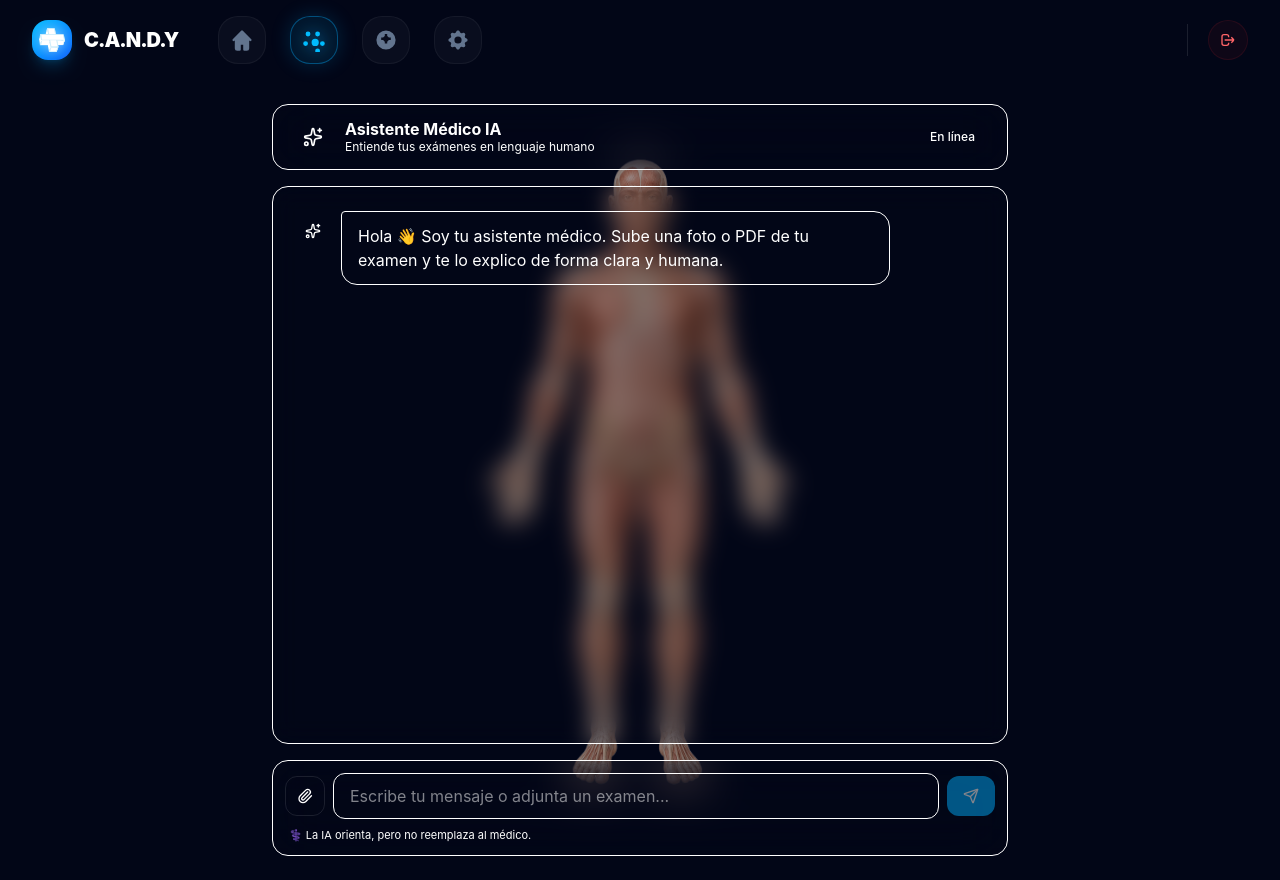
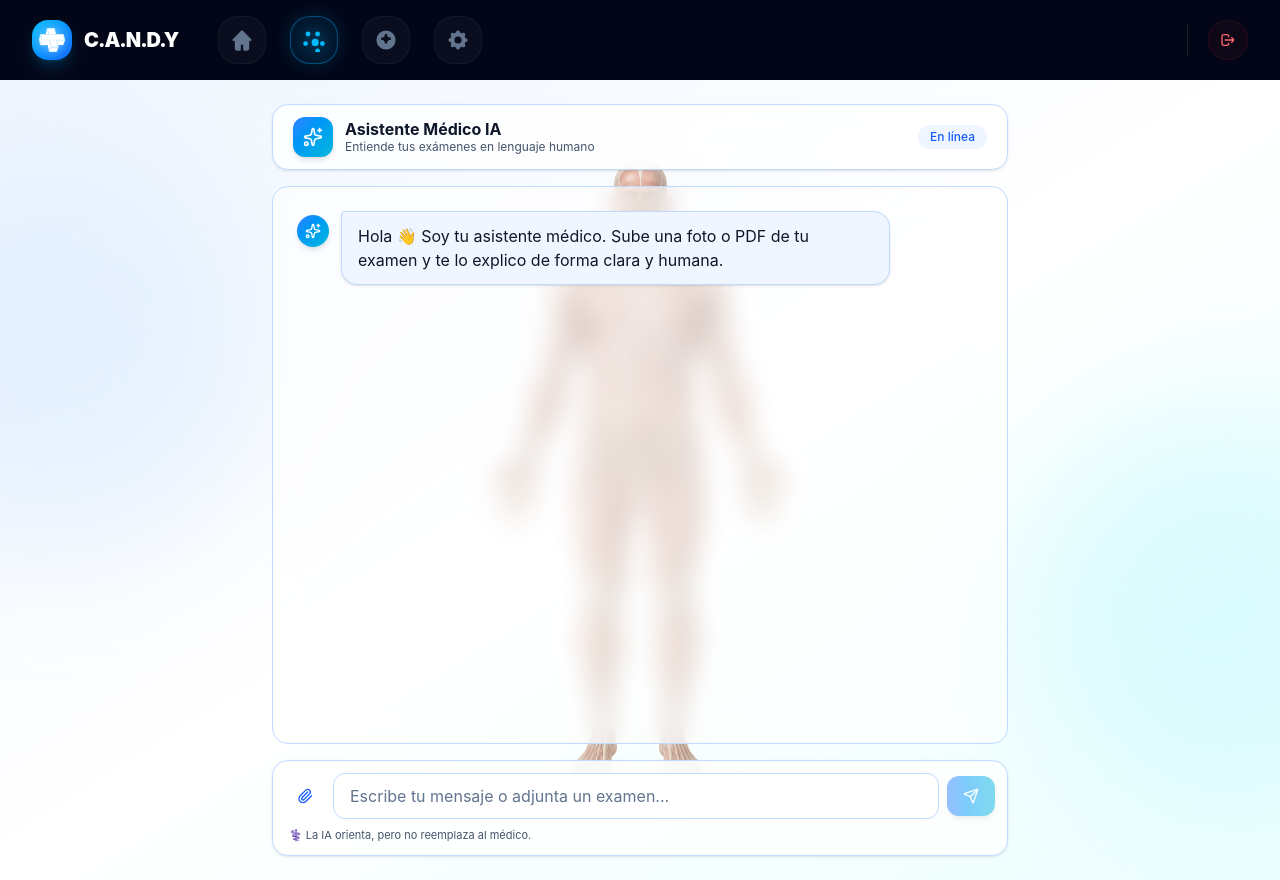
Before and after one commit to C-A-N-D-Y-AI/C-A-N-D-YAI-Clinical-Analysis-Network-for-Data-Yield, a Next.js app: page /dashboard/AI in a window 1280 px wide. Built offline with nearby package versions, Linux system fonts and the light colour scheme; no server answers.

Commit message:
Change AI chat page to light mode with blue/cyan gradient theme

```diff
--- a/src/app/dashboard/AI/page.tsx
+++ b/src/app/dashboard/AI/page.tsx
@@ -135,13 +135,13 @@ const Index = () => {
 
   return (
     <main
-      className="relative h-screen overflow-hidden bg-gradient-soft"
+      className="relative h-screen overflow-hidden bg-gradient-to-br from-blue-50 via-white to-cyan-50"
       onMouseMove={handleMouseMove}
       onMouseLeave={handleMouseLeave}
     >
       {/* Decorative blobs */}
-      <div className="pointer-events-none absolute -left-32 top-20 h-96 w-96 rounded-full bg-primary/20 blur-3xl" />
-      <div className="pointer-events-none absolute -right-32 bottom-20 h-96 w-96 rounded-full bg-accent/20 blur-3xl" />
+      <div className="pointer-events-none absolute -left-32 top-20 h-96 w-96 rounded-full bg-blue-200/30 blur-3xl" />
+      <div className="pointer-events-none absolute -right-32 bottom-20 h-96 w-96 rounded-full bg-cyan-200/30 blur-3xl" />
 
       {/* Silueta humana decorativa de fondo */}
       <div className="pointer-events-none absolute inset-0 z-0">
@@ -150,17 +150,17 @@ const Index = () => {
 
       <div className="relative z-10 mx-auto flex h-full max-w-3xl flex-col px-4 py-6">
         {/* Header */}
-        <header className="mb-4 flex items-center justify-between rounded-2xl border border-border bg-card/70 px-5 py-3 backdrop-blur-xl shadow-soft">
+        <header className="mb-4 flex items-center justify-between rounded-2xl border border-blue-200 bg-white/80 px-5 py-3 backdrop-blur-xl shadow-sm">
           <div className="flex items-center gap-3">
-            <div className="flex h-10 w-10 items-center justify-center rounded-xl bg-gradient-primary text-primary-foreground shadow-elegant">
+            <div className="flex h-10 w-10 items-center justify-center rounded-xl bg-gradient-to-br from-blue-500 to-cyan-500 text-white shadow-md">
               <Sparkles className="h-5 w-5" />
             </div>
             <div>
-              <h1 className="text-base font-bold leading-tight">Asistente Médico IA</h1>
-              <p className="text-xs text-muted-foreground">Entiende tus exámenes en lenguaje humano</p>
+              <h1 className="text-base font-bold leading-tight text-slate-900">Asistente Médico IA</h1>
+              <p className="text-xs text-slate-600">Entiende tus exámenes en lenguaje humano</p>
             </div>
           </div>
-          <span className="hidden rounded-full bg-primary/10 px-3 py-1 text-xs font-medium text-primary md:inline">
+          <span className="hidden rounded-full bg-blue-50 px-3 py-1 text-xs font-medium text-blue-600 md:inline">
             En línea
           </span>
         </header>
@@ -168,7 +168,7 @@ const Index = () => {
         {/* Chat messages */}
         <div
           ref={scrollRef}
-          className="relative flex-1 space-y-4 overflow-y-auto rounded-2xl border border-border bg-card/40 p-4 backdrop-blur-md md:p-6"
+          className="relative flex-1 space-y-4 overflow-y-auto rounded-2xl border border-blue-200 bg-white/60 p-4 backdrop-blur-md md:p-6"
         >
           <div className="relative z-10 space-y-4">
           {messages.map((m) => (
@@ -177,19 +177,19 @@ const Index = () => {
               className={`flex gap-3 ${m.role === "user" ? "justify-end" : "justify-start"} animate-in fade-in slide-in-from-bottom-2 duration-500`}
             >
               {m.role === "assistant" && (
-                <div className="mt-1 flex h-8 w-8 shrink-0 items-center justify-center rounded-full bg-gradient-primary text-primary-foreground shadow-soft">
+                <div className="mt-1 flex h-8 w-8 shrink-0 items-center justify-center rounded-full bg-gradient-to-br from-blue-500 to-cyan-500 text-white shadow-md">
                   <Sparkles className="h-4 w-4" />
                 </div>
               )}
               <div
-                className={`max-w-[80%] rounded-2xl px-4 py-3 shadow-soft backdrop-blur-md ${
+                className={`max-w-[80%] rounded-2xl px-4 py-3 shadow-sm backdrop-blur-md ${
                   m.role === "user"
-                    ? "bg-gradient-primary text-primary-foreground rounded-tr-sm"
-                    : "bg-card/90 text-card-foreground border border-border rounded-tl-sm"
+                    ? "bg-gradient-to-r from-blue-500 to-cyan-500 text-white rounded-tr-sm"
+                    : "bg-blue-50 text-slate-900 border border-blue-200 rounded-tl-sm"
                 }`}
               >
                 {m.role === "assistant" ? (
-                  <div className="prose prose-sm prose-slate dark:prose-invert max-w-none prose-headings:font-bold prose-h2:text-base prose-h2:mt-4 prose-h2:mb-2 prose-p:my-2 prose-p:leading-relaxed prose-ul:my-2">
+                  <div className="prose prose-sm prose-slate max-w-none prose-headings:font-bold prose-headings:text-slate-900 prose-h2:text-base prose-h2:mt-4 prose-h2:mb-2 prose-p:my-2 prose-p:text-slate-700 prose-p:leading-relaxed prose-ul:my-2 prose-li:text-slate-700">
                     <ReactMarkdown>{m.content}</ReactMarkdown>
                   </div>
                 ) : (
@@ -201,11 +201,11 @@ const Index = () => {
 
           {loading && (
             <div className="flex gap-3">
-              <div className="mt-1 flex h-8 w-8 shrink-0 items-center justify-center rounded-full bg-gradient-primary text-primary-foreground shadow-soft">
+              <div className="mt-1 flex h-8 w-8 shrink-0 items-center justify-center rounded-full bg-gradient-to-br from-blue-500 to-cyan-500 text-white shadow-md">
                 <Sparkles className="h-4 w-4" />
               </div>
-              <div className="rounded-2xl rounded-tl-sm border border-border bg-card/90 px-4 py-3 shadow-soft backdrop-blur-md">
-                <div className="flex items-center gap-2 text-sm text-muted-foreground">
+              <div className="rounded-2xl rounded-tl-sm border border-blue-200 bg-blue-50 px-4 py-3 shadow-sm backdrop-blur-md">
+                <div className="flex items-center gap-2 text-sm text-slate-600">
                   <Loader2 className="h-4 w-4 animate-spin" />
                   Leyendo tu examen...
                 </div>
@@ -216,15 +216,15 @@ const Index = () => {
         </div>
 
         {/* Input bar */}
-        <div className="mt-4 rounded-2xl border border-border bg-card/80 p-3 shadow-elegant backdrop-blur-xl">
+        <div className="mt-4 rounded-2xl border border-blue-200 bg-white/80 p-3 shadow-sm backdrop-blur-xl">
           {file && (
-            <div className="mb-3 flex items-center gap-2 rounded-xl border border-border bg-secondary/60 px-3 py-2 text-sm">
-              <FileText className="h-4 w-4 text-primary" />
-              <span className="flex-1 truncate font-medium">{file.name}</span>
-              <span className="text-xs text-muted-foreground">{(file.size / 1024).toFixed(0)} KB</span>
+            <div className="mb-3 flex items-center gap-2 rounded-xl border border-blue-200 bg-blue-50 px-3 py-2 text-sm">
+              <FileText className="h-4 w-4 text-blue-600" />
+              <span className="flex-1 truncate font-medium text-slate-900">{file.name}</span>
+              <span className="text-xs text-slate-600">{(file.size / 1024).toFixed(0)} KB</span>
               <button
                 onClick={() => setFile(null)}
-                className="rounded-full p-1 transition-smooth hover:bg-destructive/10 hover:text-destructive"
+                className="rounded-full p-1 transition-smooth hover:bg-red-100 hover:text-red-600"
                 aria-label="Quitar archivo"
               >
                 <X className="h-4 w-4" />
@@ -245,7 +245,7 @@ const Index = () => {
               size="icon"
               onClick={() => inputRef.current?.click()}
               disabled={loading}
-              className="shrink-0 rounded-xl"
+              className="shrink-0 rounded-xl border-blue-200 text-blue-600 hover:bg-blue-50"
               aria-label="Adjuntar examen"
             >
               <Paperclip className="h-4 w-4" />
@@ -262,19 +262,19 @@ const Index = () => {
               }}
               placeholder={file ? "Añade un mensaje (opcional)..." : "Escribe tu mensaje o adjunta un examen..."}
               disabled={loading}
-              className="flex-1 rounded-xl border border-border bg-background/60 px-4 py-2.5 text-sm text-foreground placeholder:text-muted-foreground focus:outline-none focus:ring-2 focus:ring-ring"
+              className="flex-1 rounded-xl border border-blue-200 bg-white px-4 py-2.5 text-sm text-slate-900 placeholder:text-slate-500 focus:outline-none focus:ring-2 focus:ring-blue-500"
             />
             <Button
               type="button"
               onClick={send}
               disabled={(!file && !text.trim()) || loading}
-              className="shrink-0 rounded-xl bg-gradient-primary text-primary-foreground shadow-elegant hover:opacity-90"
+              className="shrink-0 rounded-xl bg-gradient-to-r from-blue-500 to-cyan-500 text-white shadow-md hover:opacity-90"
               aria-label="Enviar"
             >
               {loading ? <Loader2 className="h-4 w-4 animate-spin" /> : <Send className="h-4 w-4" />}
             </Button>
           </div>
-          <p className="mt-2 px-1 text-[11px] text-muted-foreground">
+          <p className="mt-2 px-1 text-[11px] text-slate-600">
             ⚕️ La IA orienta, pero no reemplaza al médico.
           </p>
         </div>
```
